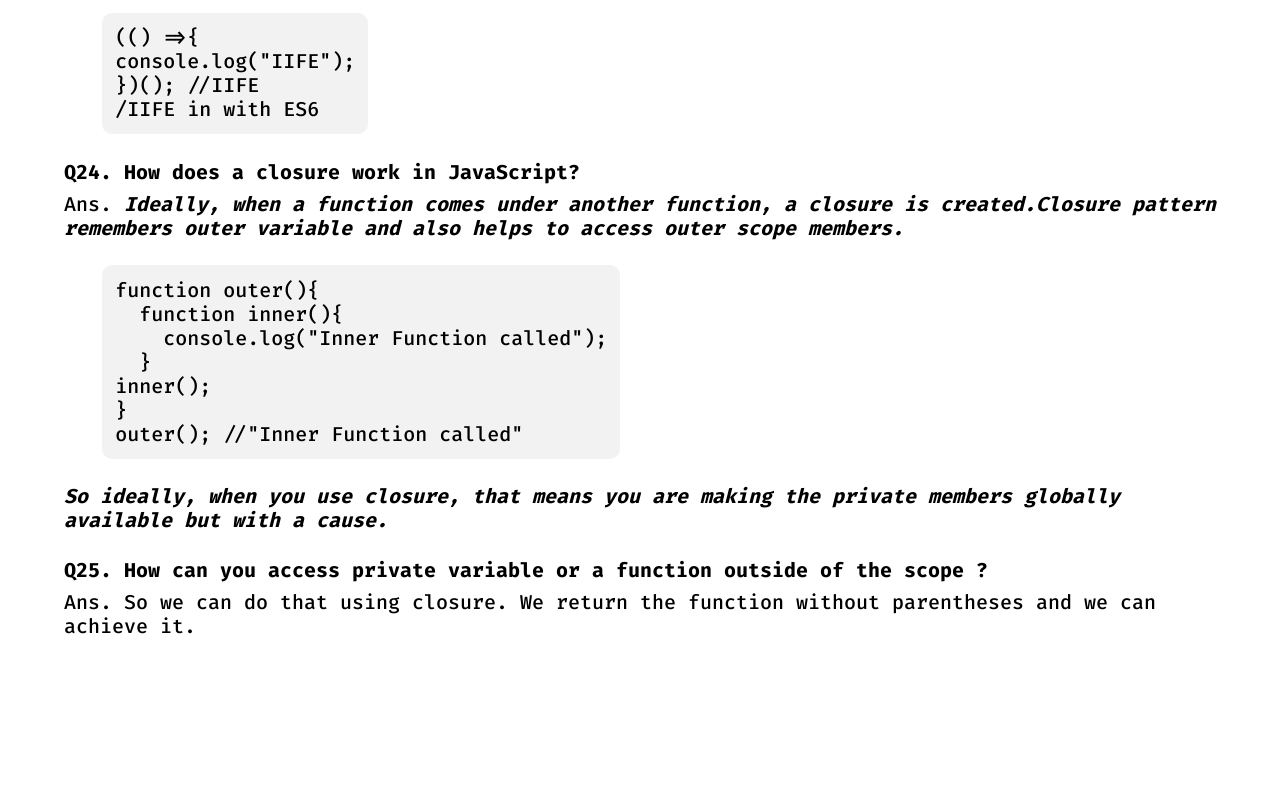
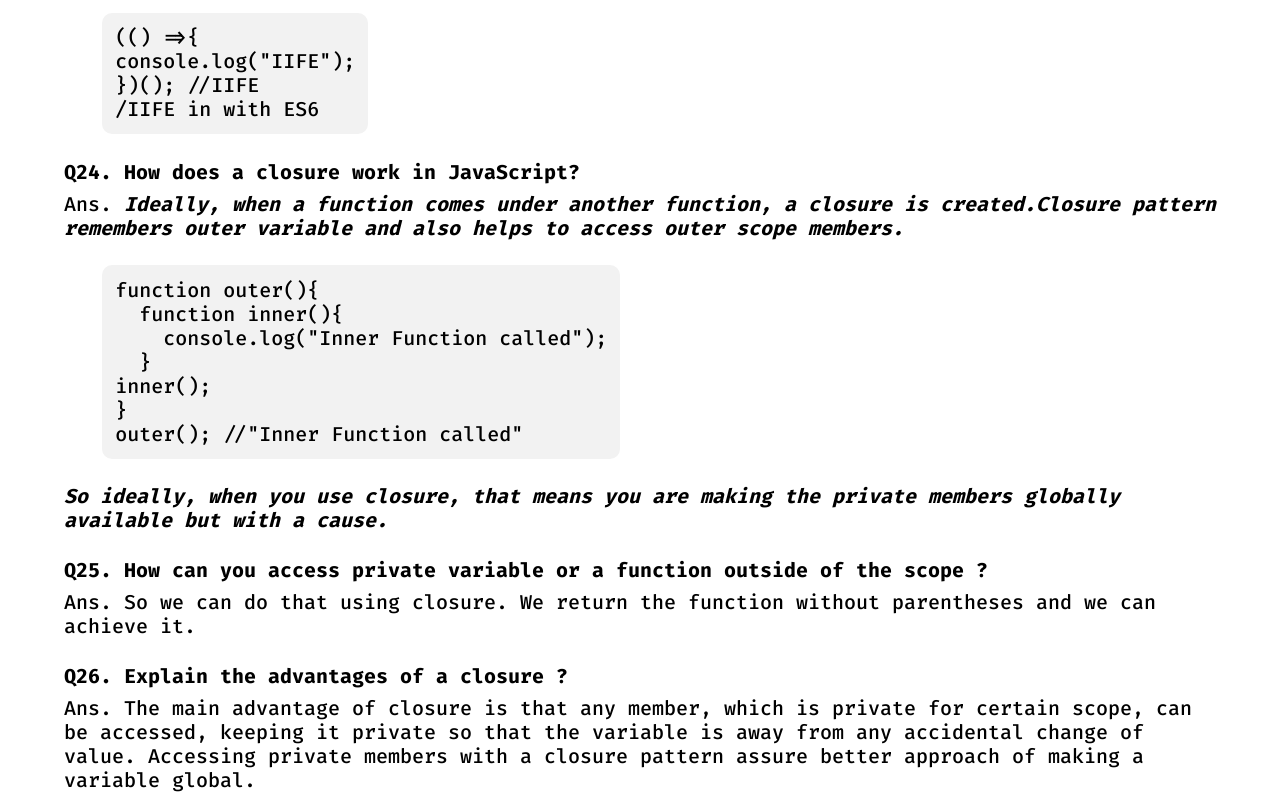
Before and after one commit to rohitkatbamna/jsin, a React (Create React App) app: page / in a window 1280 px wide. Shown: the part 7667-8467 px from the top of the page. Before the commit the page ends 8313 px from the top, so only its background shows below. Built offline with nearby package versions, Linux system fonts and the light colour scheme; the HTML template or start-up script is replaced by a standard one.

Commit message:
10:00 AM Q26 ADDED

```diff
--- a/src/components/jsques2.js
+++ b/src/components/jsques2.js
@@ -49,6 +49,14 @@ function Jsques2() {
 				Ans. So we can do that using closure. We return the function without
 				parentheses and we can achieve it.
 			</Answer>
+			<Question>Q26. Explain the advantages of a closure ?</Question>
+			<Answer>
+				Ans. The main advantage of closure is that any member, which is private
+				for certain scope, can be accessed, keeping it private so that the
+				variable is away from any accidental change of value. Accessing private
+				members with a closure pattern assure better approach of making a
+				variable global.
+			</Answer>
 		</div>
 	);
 }
```
